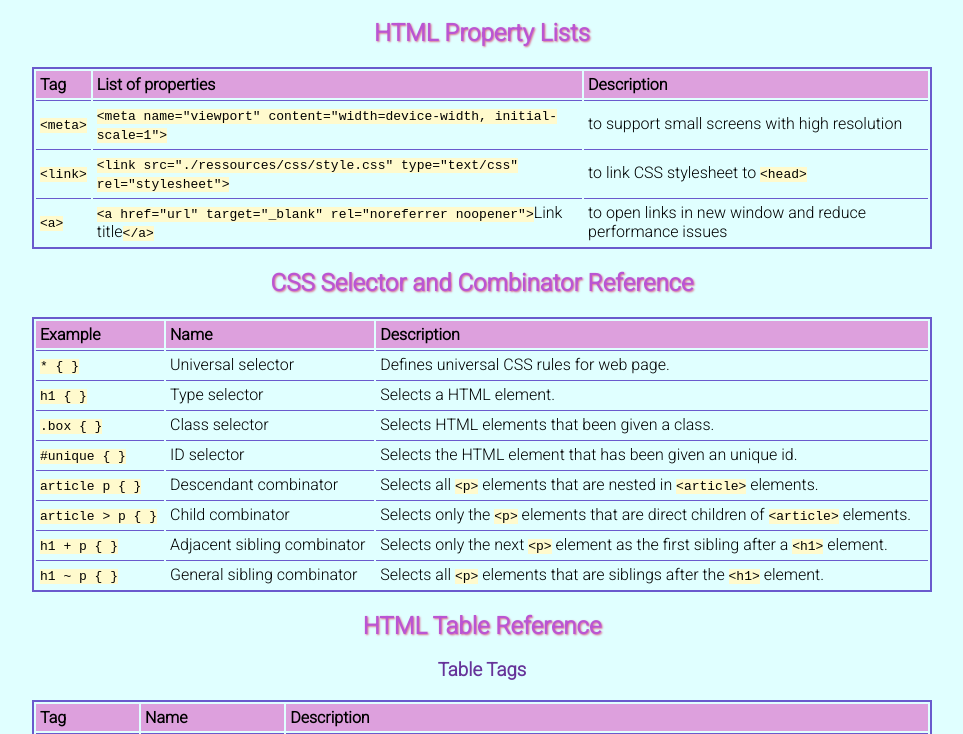
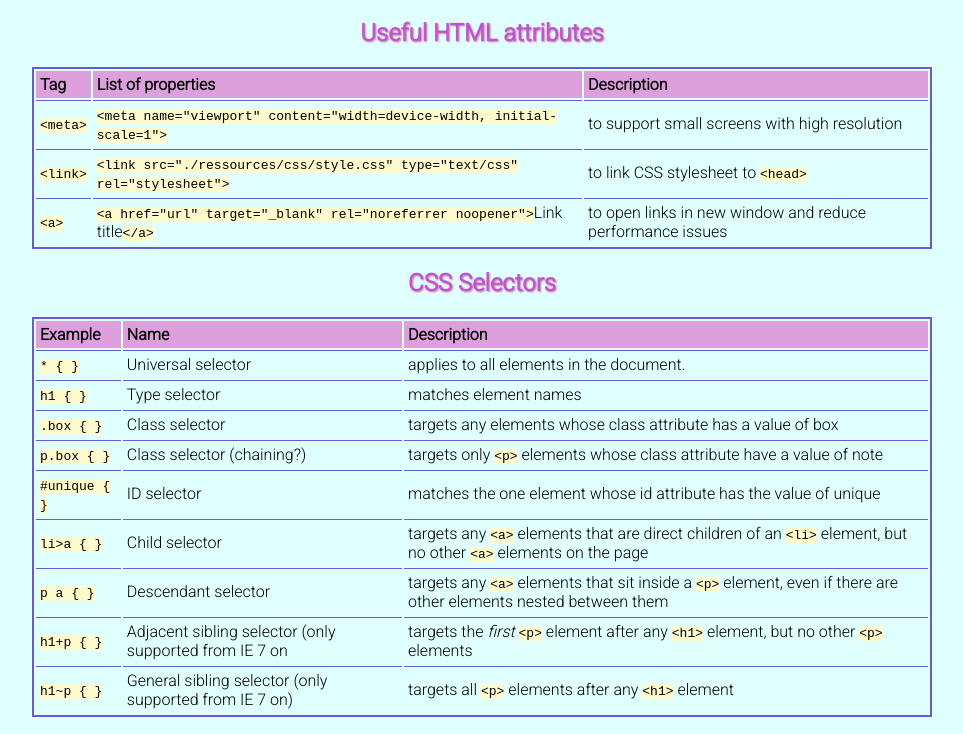
Before and after one commit to Mxx1029/basic-cheatsheet, a plain HTML site: page index.html in a window 1280 px wide. Shown: the part 62-796 px from the top of the page, without its empty margins (158-1121 px from the left). Drawn offline with Linux system fonts and the light colour scheme.

Commit message:
rewritten descriptions on css selectors

```diff
--- a/index.html
+++ b/index.html
@@ -10,7 +10,7 @@
 <body>
     <main>
         <h1>References HTML and CSS</h1>
-        <h2>HTML Property Lists</h2>
+        <h2>Useful HTML attributes</h2>
         <table>
             <thead>
                 <tr>
@@ -37,7 +37,7 @@
                 </tr>
             </tbody>
         </table>
-        <h2>CSS Selector and Combinator Reference</h2>
+        <h2>CSS Selectors</h2>
         <table>
             <thead>
                 <tr>
@@ -50,42 +50,47 @@
                 <tr>
                     <td><span class="tag">* {  }</span></td>
                     <td>Universal selector</td>
-                    <td>Defines universal CSS rules for web page.</td>
+                    <td>applies to all elements in the document.</td>
                 </tr>
                 <tr>
                     <td><span class="tag">h1 {  }</span></td>
                     <td>Type selector</td>
-                    <td>Selects a HTML element.</td>
+                    <td>matches element names</td>
                 </tr>
                 <tr>
                     <td><span class="tag">.box {  }</span></td>
                     <td>Class selector</td>
-                    <td>Selects HTML elements that been given a class.</td>
+                    <td>targets any elements whose class attribute has a value of box</td>
+                </tr>
+                <tr>
+                    <td><span class="tag">p.box {  }</span></td>
+                    <td>Class selector (chaining?)</td>
+                    <td>targets only <span class="tag">&lt;p&gt;</span> elements whose class attribute have a value of note</td>
                 </tr>
                 <tr>
                     <td><span class="tag">#unique {  }</span></td>
                     <td>ID selector</td>
-                    <td>Selects the HTML element that has been given an unique id.</td>
+                    <td>matches the one element whose id attribute has the value of unique</td>
                 </tr>
                 <tr>
-                    <td><span class="tag">article p {  }</span></td>
-                    <td>Descendant combinator</td>
-                    <td>Selects all <span class="tag">&lt;p&gt;</span> elements that are nested in <span class="tag">&lt;article&gt;</span> elements.</td>
+                    <td><span class="tag">li>a {  }</span></td>
+                    <td>Child selector</td>
+                    <td>targets any <span class="tag">&lt;a&gt;</span> elements that are direct children of an <span class="tag">&lt;li&gt;</span> element, but no other <span class="tag">&lt;a&gt;</span> elements on the page</td>
                 </tr>
                 <tr>
-                    <td><span class="tag">article > p {  }</span></td>
-                    <td>Child combinator</td>
-                    <td>Selects only the <span class="tag">&lt;p&gt;</span> elements that are direct children of <span class="tag">&lt;article&gt;</span> elements.</td>
+                    <td><span class="tag">p a {  }</span></td>
+                    <td>Descendant selector</td>
+                    <td>targets any <span class="tag">&lt;a&gt;</span> elements that sit inside a <span class="tag">&lt;p&gt;</span> element, even if there are other elements nested between them</td>
                 </tr>
                 <tr>
-                    <td><span class="tag">h1 + p {  }</span></td>
-                    <td>Adjacent sibling combinator</td>
-                    <td>Selects only the next <span class="tag">&lt;p&gt;</span> element as the first sibling after a <span class="tag">&lt;h1&gt;</span> element.</td>
+                    <td><span class="tag">h1+p {  }</span></td>
+                    <td>Adjacent sibling selector (only supported from IE 7 on</td>
+                    <td>targets the <em>first</em> <span class="tag">&lt;p&gt;</span> element after any <span class="tag">&lt;h1&gt;</span> element, but no other <span class="tag">&lt;p&gt;</span> elements</td>
                 </tr>
                 <tr>
-                        <td><span class="tag">h1 ~ p {  }</span></td>
-                    <td>General sibling combinator</td>
-                    <td>Selects all <span class="tag">&lt;p&gt;</span> elements that are siblings after the <span class="tag">&lt;h1&gt;</span> element.</td>
+                    <td><span class="tag">h1~p {  }</span></td>
+                    <td>General sibling selector (only supported from IE 7 on)</td>
+                    <td>targets all <span class="tag">&lt;p&gt;</span> elements after any <span class="tag">&lt;h1&gt;</span> element</td>
                 </tr>
             </tbody>
         </table>
```
